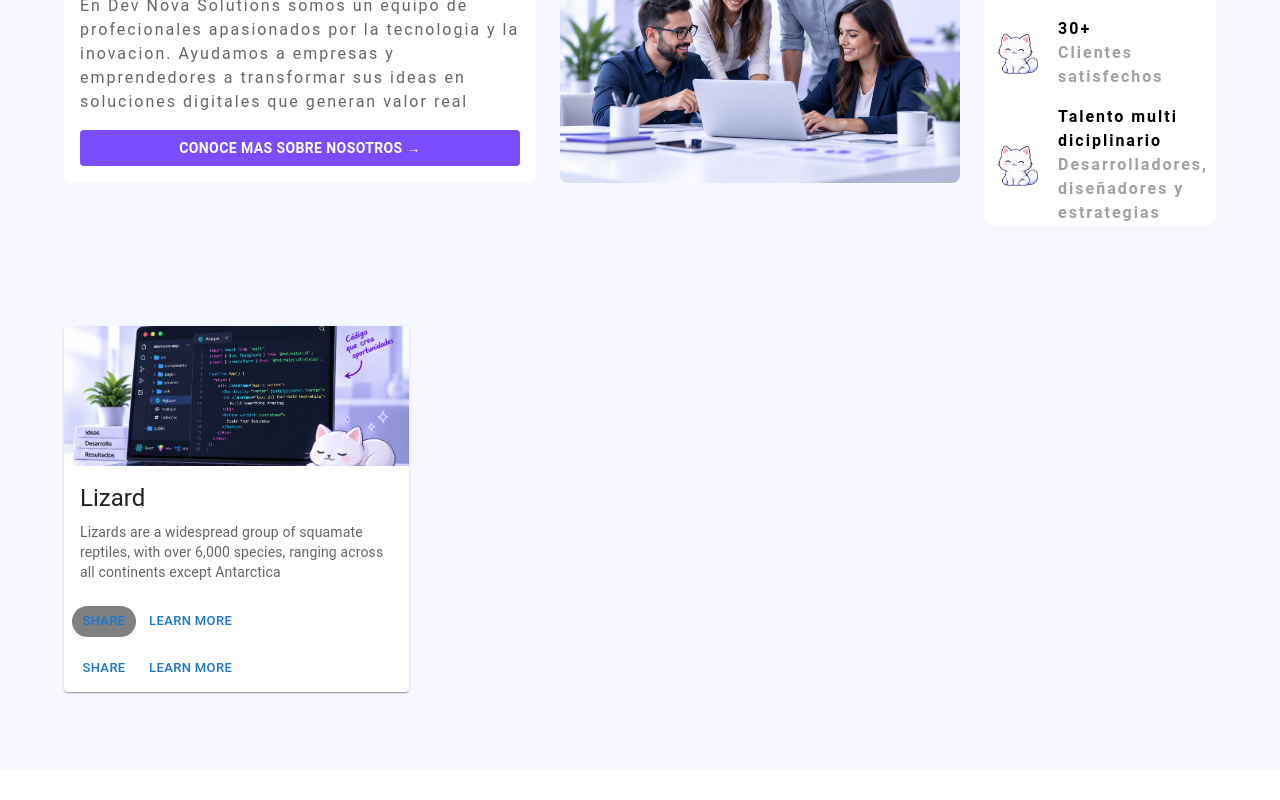
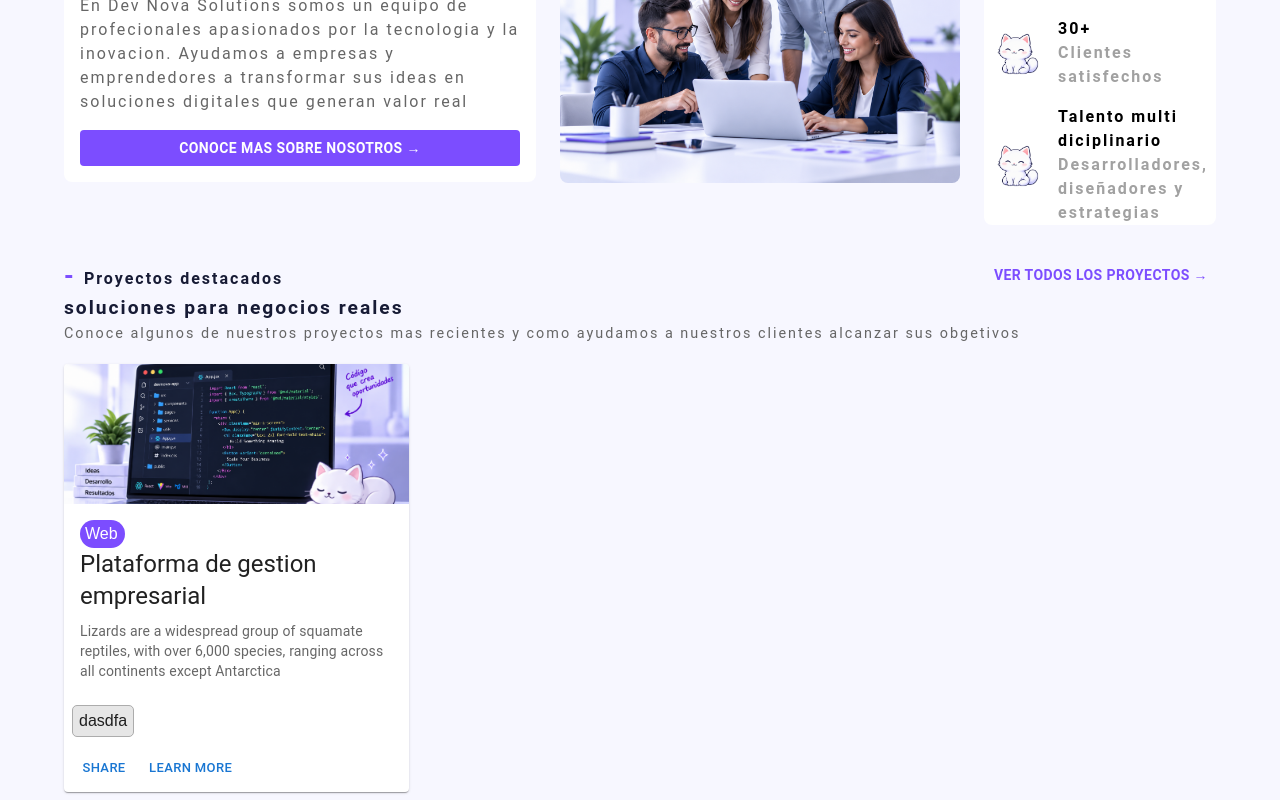
Before and after one commit to jessicahernandezt/dev-nova-solutions, a React (Vite) app: page / in a window 1280 px wide. Shown: the part 1162-1962 px from the top of the page. Before the commit the page ends 1931 px from the top, so only its background shows below. Built offline with nearby package versions, Linux system fonts and the light colour scheme.

Commit message:
una tarjeta bien

```diff
--- a/src/components/Proyectos.jsx
+++ b/src/components/Proyectos.jsx
@@ -5,15 +5,26 @@ function Proyectos() {
         <Box sx={{minHeight: '520px', display: 'flex', alignItems: 'center', backgroundColor: '#f7f7ff', py: 1}}>
             <Container maxWidth='lg'>
                 <Box sx={{/*display: 'flex', alignItems: 'center', gap: 3, backgroundImage: 'url("/img (8).png")', objectFit: 'contain', minHeight:'500px'*/}}>
-                    <Card sx={{ maxWidth: 345 }}>
-                        <CardMedia
-                            sx={{ height: 140 }}
-                            image="/img (8).png"
-                            title="green iguana"
-                        />
+
+                    <Box sx={{display:'flex', justifyContent:'space-between', alignItems:'center'}}>
+                        <Typography sx={{color:'#171b35', fontWeight:"bold", letterSpacing:2}}>
+                            <Box component='span' sx={{color:'#7c4dff', fontWeight:'bold', fontSize:'25px'}}>- </Box>Proyectos destacados
+                        </Typography>
+                        <Button sx={{color: '#7c4dff', fontWeight:"bold"}}>Ver todos los proyectos →</Button>
+                    </Box>
+
+                    <Typography sx={{color:'#171b35', fontWeight:"bold", fontSize: '1.2rem', letterSpacing:2}}>
+                        soluciones para negocios reales
+                    </Typography>
+                    <Typography sx={{color:'#666', letterSpacing:2, fontSize: '0.9rem', paddingBottom:'20px'}}>
+                        Conoce algunos de nuestros proyectos mas recientes y como ayudamos a nuestros clientes alcanzar sus obgetivos
+                    </Typography>
+                    <Card sx={{ maxWidth: 345}}>
+                        <CardMedia sx={{ height: 140 }} image="/img (8).png" title="neko"/>
                         <CardContent>
+                            <Box component='div' sx={{backgroundColor:'#7c4dff', color:'white', borderRadius:'50px', padding:'5px', maxWidth:'45px'}}>Web</Box>
                             <Typography gutterBottom variant="h5" component="div">
-                            Lizard
+                                Plataforma de gestion empresarial
                             </Typography>
                             <Typography variant="body2" sx={{ color: 'text.secondary' }}>
                             Lizards are a widespread group of squamate reptiles, with over 6,000
@@ -21,8 +32,7 @@ function Proyectos() {
                             </Typography>
                         </CardContent>
                         <CardActions>
-                            <Button size="small" sx={{backgroundColor:'gray', borderRadius:'50px'}}>Share</Button>
-                            <Button size="small">Learn More</Button>
+                            <Box sx={{backgroundColor:'#e6e6e6', borderRadius:'5px', border:'1px solid #acacac', padding:'6px'}}>dasdfa</Box>
                         </CardActions>
                         <CardActions>
                             <Button size="small">Share</Button>
```
